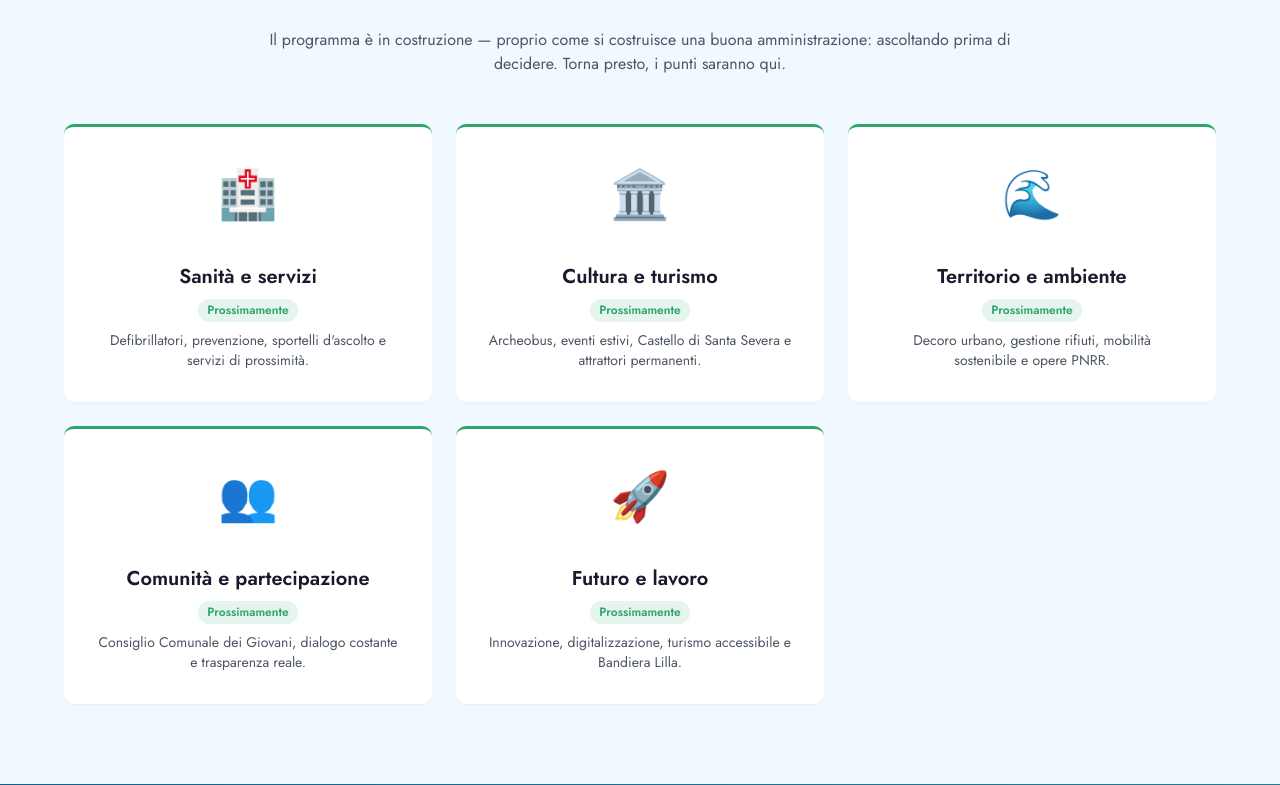
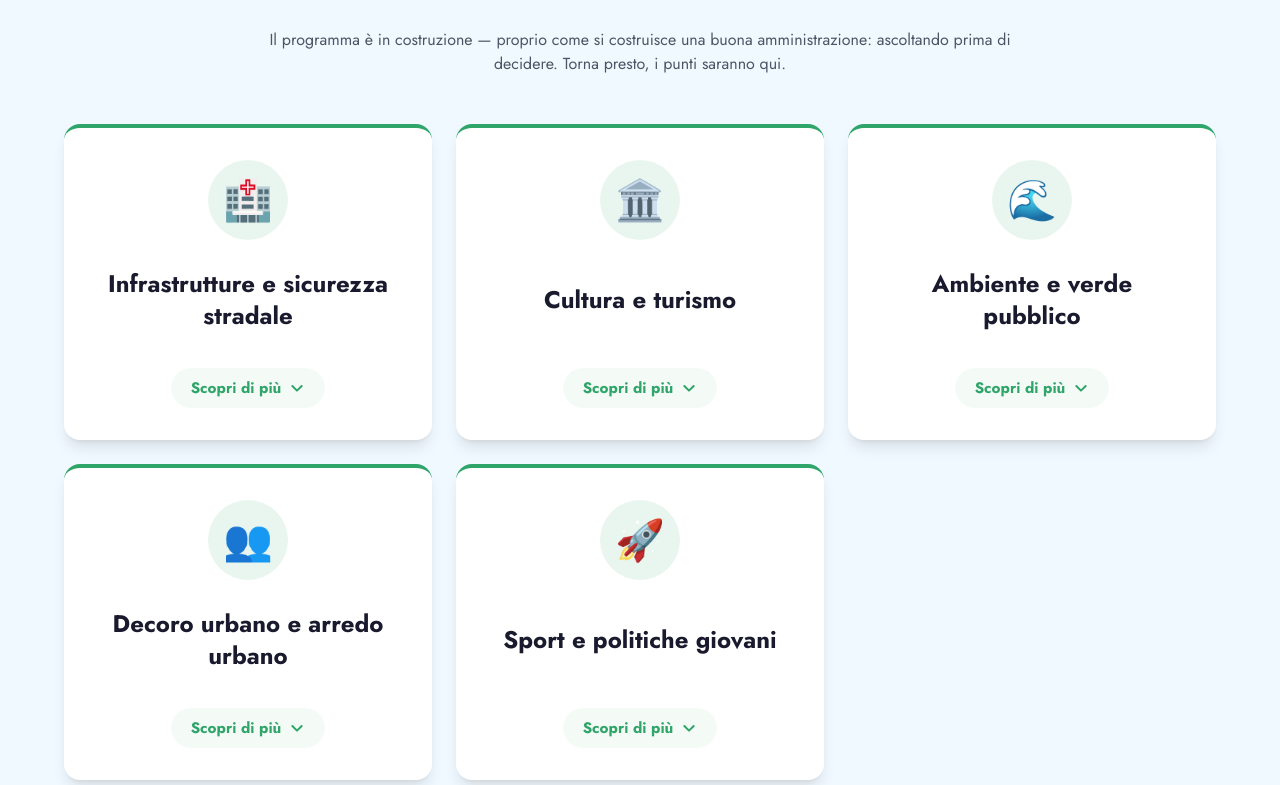
Before and after one commit to gianlucasabatino96-ITSpecialist/Manuelli, a React (Vite) app: page / in a window 1280 px wide. Shown: the part 1855-2640 px from the top of the page. Built offline with nearby package versions, Linux system fonts and the light colour scheme.

Commit message:
fix, card programma

```diff
--- a/src/components/Visione.tsx
+++ b/src/components/Visione.tsx
@@ -1,8 +1,14 @@
+import { useState } from 'react'
 import { visioneCards } from '../data/content'
 import { useFadeIn } from '../hooks/useFadeIn'
 
 export function Visione() {
   const { ref, isVisible } = useFadeIn()
+  const [expandedCard, setExpandedCard] = useState<string | null>(null)
+
+  const toggleCard = (title: string) => {
+    setExpandedCard(expandedCard === title ? null : title)
+  }
 
   return (
     <section id="visione" aria-label="Il programma — Su cosa lavoreremo insieme" className="scroll-mt-24 bg-azzurro-bg px-8 py-20">
@@ -19,32 +25,63 @@ export function Visione() {
           Il programma è in costruzione — proprio come si costruisce una buona amministrazione: ascoltando prima di decidere. Torna presto, i punti saranno qui.
         </p>
 
-        <div className="mt-12 grid grid-cols-1 justify-items-center gap-6 md:grid-cols-2 lg:grid-cols-3">
-          {visioneCards.map((card, index) => (
+        <div className="mt-12 grid grid-cols-1 items-start gap-6 md:grid-cols-2 lg:grid-cols-3">
+          {visioneCards.map((card, index) => {
+            const isExpanded = expandedCard === card.title
+
+            return (
               <article
                 key={card.title}
-              className={`flex w-full flex-row items-center gap-4 rounded-[10px] border-t-[3px] border-verde bg-white p-5 shadow-sm transition-transform hover:-translate-y-1 md:flex-col md:p-8 md:text-center ${
-                index === 4 ? 'md:col-span-2 md:max-w-[50%] lg:col-span-1 lg:max-w-none' : ''
+                className={`group flex w-full flex-col items-start gap-4 rounded-2xl border-t-4 border-verde bg-white p-6 shadow-lg transition-all duration-500 hover:-translate-y-2 hover:shadow-2xl hover:shadow-verde/20 md:p-8 ${
+                  index === 4 ? 'md:col-span-2 md:mx-auto md:max-w-[50%] lg:col-span-1 lg:mx-0 lg:max-w-none' : ''
                 } ${isVisible ? 'animate-cardReveal' : 'opacity-0'}`}
                 style={{
                   animationDelay: `${index * 100}ms`,
                   animationFillMode: 'both',
                 }}
               >
-              <div className="w-[48px] text-[2rem] md:mb-4 md:w-auto md:text-[3rem]">{card.emoji}</div>
-              <div className="flex-1 space-y-2 text-left md:text-center">
-                <h3 className="text-lg font-semibold text-testo-scuro md:text-xl">
+                <div className="flex w-full items-center gap-4 md:flex-col md:text-center">
+                  <div className="flex h-16 w-16 shrink-0 items-center justify-center rounded-full bg-verde/10 text-[2rem] transition-all duration-500 group-hover:-rotate-3 group-hover:scale-110 group-hover:bg-verde/20 md:mb-2 md:h-20 md:w-20 md:text-[2.5rem]">
+                    {card.emoji}
+                  </div>
+                  <div className="flex min-h-[3.5rem] flex-1 items-center text-left md:min-h-[4.5rem] md:justify-center md:text-center">
+                    <h3 className="text-lg font-bold text-testo-scuro md:text-xl lg:text-2xl">
                       {card.title}
                     </h3>
-                <span className="inline-flex items-center rounded-[20px] bg-verde/[0.12] px-[0.6rem] py-[0.15rem] text-[0.75rem] font-semibold tracking-normal text-verde">
-                  {card.status === 'prossimamente' ? 'Prossimamente' : 'Disponibile'}
-                </span>
+                  </div>
+                </div>
+
+                <div className="mt-auto w-full space-y-4">
+                  <div
+                    className={`w-full overflow-hidden transition-all duration-500 ease-in-out ${
+                      isExpanded ? 'max-h-[500px] opacity-100' : 'max-h-0 opacity-0'
+                    }`}
+                  >
                     {card.description ? (
-                  <p className="mt-2 text-sm text-gray-600">{card.description}</p>
+                      <p className="whitespace-pre-line text-left text-[0.9rem] leading-relaxed text-gray-600 md:text-base md:leading-loose">
+                        {card.description}
+                      </p>
                     ) : null}
                   </div>
+
+                  <button
+                    onClick={() => toggleCard(card.title)}
+                    className="mx-auto flex items-center gap-2 rounded-full bg-verde/5 px-5 py-2.5 text-sm font-bold text-verde transition-all duration-300 hover:bg-verde/10 hover:text-verde-scuro md:text-[0.95rem]"
+                  >
+                    <span>{isExpanded ? 'Chiudi' : 'Scopri di più'}</span>
+                    <svg
+                      className={`h-4 w-4 transition-transform duration-300 ${isExpanded ? 'rotate-180' : ''}`}
+                      fill="none"
+                      viewBox="0 0 24 24"
+                      stroke="currentColor"
+                    >
+                      <path strokeLinecap="round" strokeLinejoin="round" strokeWidth={3} d="M19 9l-7 7-7-7" />
+                    </svg>
+                  </button>
+                </div>
               </article>
-          ))}
+            )
+          })}
         </div>
       </div>
     </section>
--- a/src/data/content.ts
+++ b/src/data/content.ts
@@ -6,12 +6,22 @@ export const navLinks: NavLink[] = [
   { label: 'Unisciti', href: '#unisciti' },
 ]
 
+export const visioneStressTestDescription = `— Sicurezza stradale:
+• Interventi mirati sui punti critici
+• Segnaletica intelligente
+• Dissuasori di velocità
+• Potenziamento dell’illuminazione pubblica nelle zone centrali e periferiche.
+
+— Monitoraggio infrastrutture:
+• Tavolo tecnico permanente con Società Autostrade, ANAS e RFI
+• Verifica costante e messa in sicurezza dei viadotti e dei sottopassi presenti sul territorio.`
+
 export const visioneCards: VisioneCard[] = [
-  { emoji: '🏥', title: 'Sanità e servizi', status: 'prossimamente', description: 'Defibrillatori, prevenzione, sportelli d\'ascolto e servizi di prossimità.' },
-  { emoji: '🏛️', title: 'Cultura e turismo', status: 'prossimamente', description: 'Archeobus, eventi estivi, Castello di Santa Severa e attrattori permanenti.' },
-  { emoji: '🌊', title: 'Territorio e ambiente', status: 'prossimamente', description: 'Decoro urbano, gestione rifiuti, mobilità sostenibile e opere PNRR.' },
-  { emoji: '👥', title: 'Comunità e partecipazione', status: 'prossimamente', description: 'Consiglio Comunale dei Giovani, dialogo costante e trasparenza reale.' },
-  { emoji: '🚀', title: 'Futuro e lavoro', status: 'prossimamente', description: 'Innovazione, digitalizzazione, turismo accessibile e Bandiera Lilla.' },
+  { emoji: '🏥', title: 'Infrastrutture e sicurezza stradale', status: 'prossimamente', description: visioneStressTestDescription },
+  { emoji: '🏛️', title: 'Cultura e turismo', status: 'prossimamente', description: visioneStressTestDescription },
+  { emoji: '🌊', title: 'Ambiente e verde pubblico', status: 'prossimamente', description: visioneStressTestDescription },
+  { emoji: '👥', title: 'Decoro urbano e arredo urbano', status: 'prossimamente', description: visioneStressTestDescription },
+  { emoji: '🚀', title: 'Sport e politiche giovani', status: 'prossimamente', description: visioneStressTestDescription },
 ]
 
 export const testimonials: Testimonial[] = [
```
Lines whose indentation alone changed are shown as unchanged.
